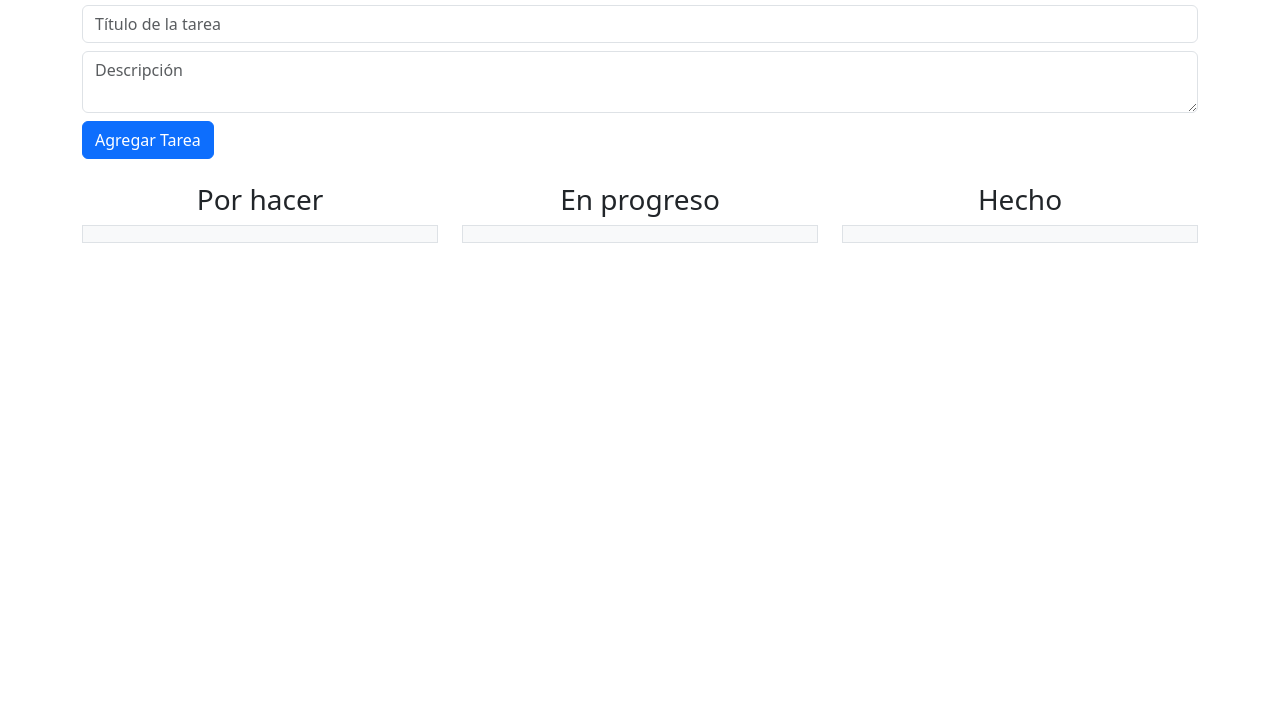
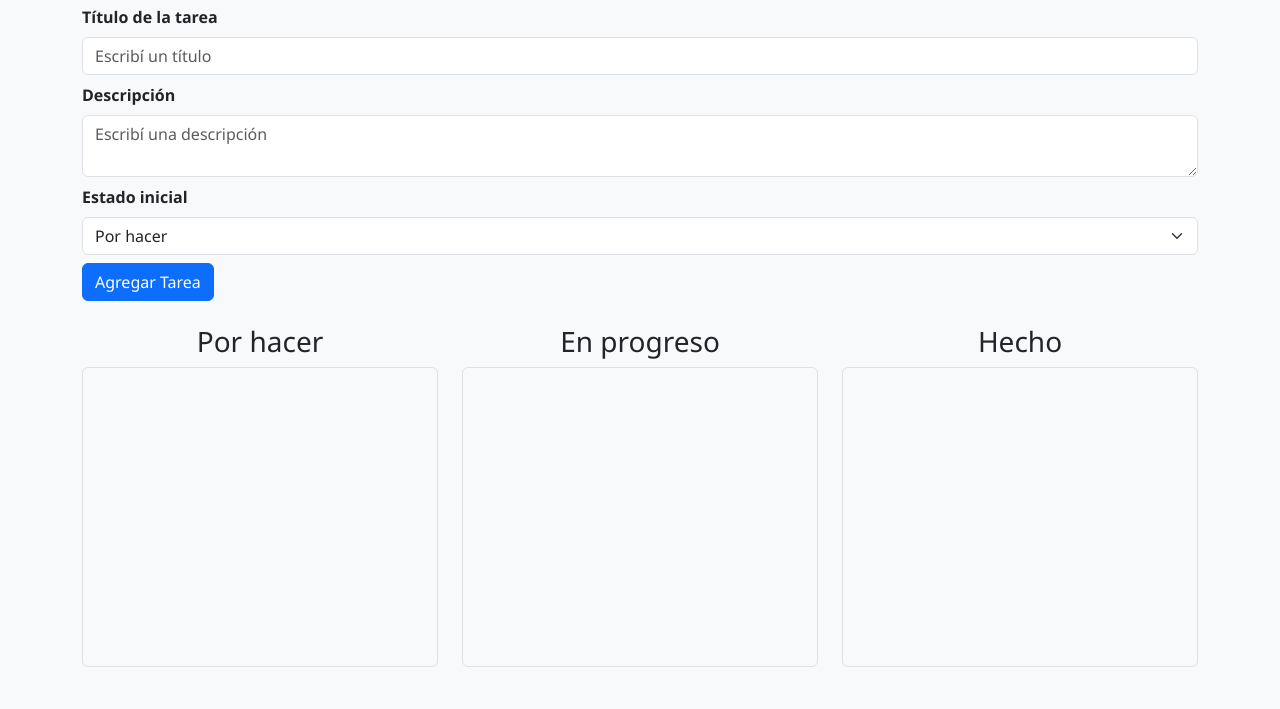
Before and after one commit to rafaellamarichal/Proyecto1-Coderhouse, a plain HTML site: page index.html in a window 1280 px wide. Shown: the part 91-800 px from the top of the page. Drawn offline with nearby package versions, Linux system fonts and the light colour scheme; some packages are replaced by stand-ins of ours; a script that the page names is missing.

Commit message:
Update index.html

```diff
--- a/index.html
+++ b/index.html
@@ -2,17 +2,39 @@
 <html lang="es">
 <head>
   <meta charset="UTF-8">
+  <meta name="viewport" content="width=device-width, initial-scale=1.0">
   <title>Simulador de Tareas tipo Trello</title>
   <link href="https://cdn.jsdelivr.net/npm/bootstrap@5.3.6/dist/css/bootstrap.min.css" rel="stylesheet">
-  <script src="js/script.js"></script>
+  <link href="css/style.css" rel="stylesheet">
+  <script src="https://cdn.jsdelivr.net/npm/sweetalert2@11"></script>
+  <script src="https://cdn.jsdelivr.net/npm/js-confetti@latest/dist/js-confetti.browser.js"></script>
 </head>
 <body>
   <div class="container py-4">
     <h1 class="mb-4 text-center">Simulador de Organización de Tareas</h1>
 
+
+
     <form id="form-tarea" class="mb-4">
-      <input type="text" id="titulo" class="form-control mb-2" placeholder="Título de la tarea" required>
-      <textarea id="descripcion" class="form-control mb-2" placeholder="Descripción" required></textarea>
+      <div class="mb-2">
+        <label for="titulo" class="form-label">Título de la tarea</label>
+        <input type="text" id="titulo" class="form-control" placeholder="Escribí un título" required>
+      </div>
+
+      <div class="mb-2">
+        <label for="descripcion" class="form-label">Descripción</label>
+        <textarea id="descripcion" class="form-control" placeholder="Escribí una descripción" required></textarea>
+      </div>
+
+      <div class="mb-2">
+        <label for="estado" class="form-label">Estado inicial</label>
+        <select id="estado" class="form-select">
+          <option value="porHacer">Por hacer</option>
+          <option value="enProgreso">En progreso</option>
+          <option value="hecho">Hecho</option>
+        </select>
+      </div>
+
       <button type="submit" class="btn btn-primary">Agregar Tarea</button>
     </form>
 
@@ -33,5 +55,8 @@
   </div>
 
 
+
+
+  <script src="js/script.js" defer></script>
 </body>
 </html>
```
